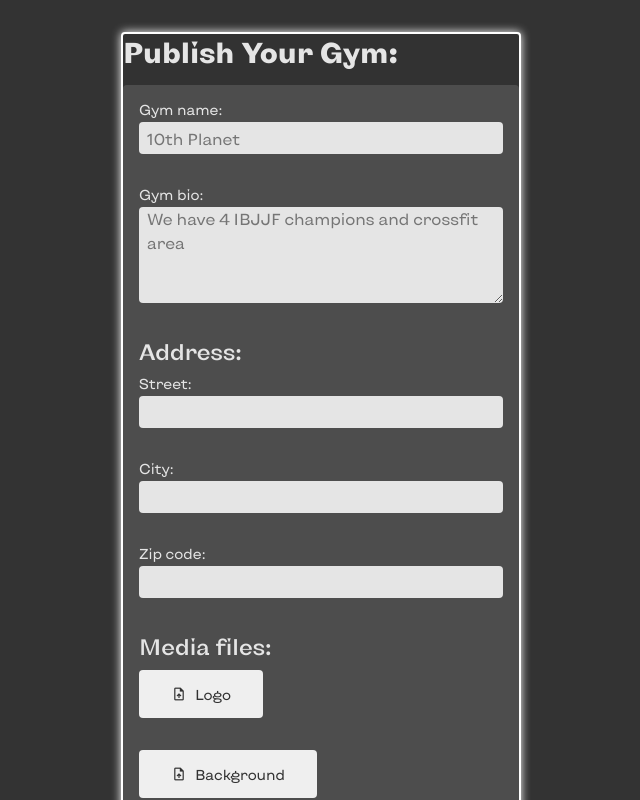
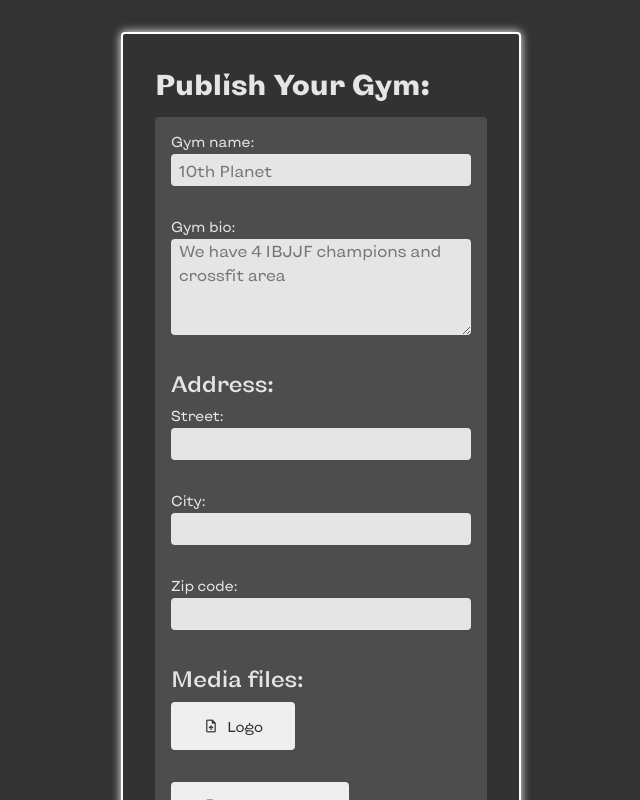
Before and after one commit to serge-yegorian/dojoahead-client, a React (Create React App) app: page /add in a window 1280 px wide. Shown: the top 800 px of the page, without its empty margins (319-959 px from the left). Built offline with nearby package versions, Linux system fonts and the light colour scheme.

Commit message:
fix AddGym component's styling

```diff
--- a/src/components/AddGym/AddGym.scss
+++ b/src/components/AddGym/AddGym.scss
@@ -2,7 +2,7 @@
 @use '../../styles/particles/fonts.scss' as *;
 
 .add {
-    border-radius: 4px;
+    padding: 2rem;
 
     &__field {
         display: flex;
```
